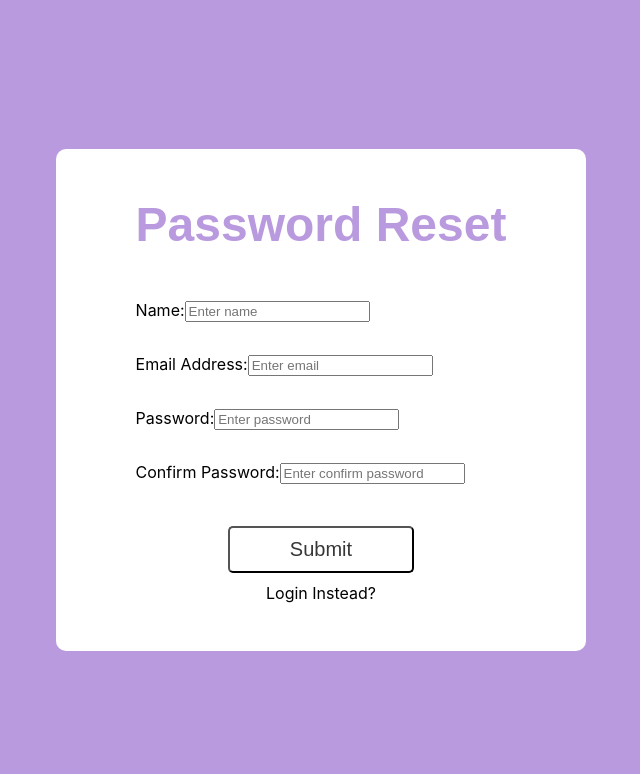
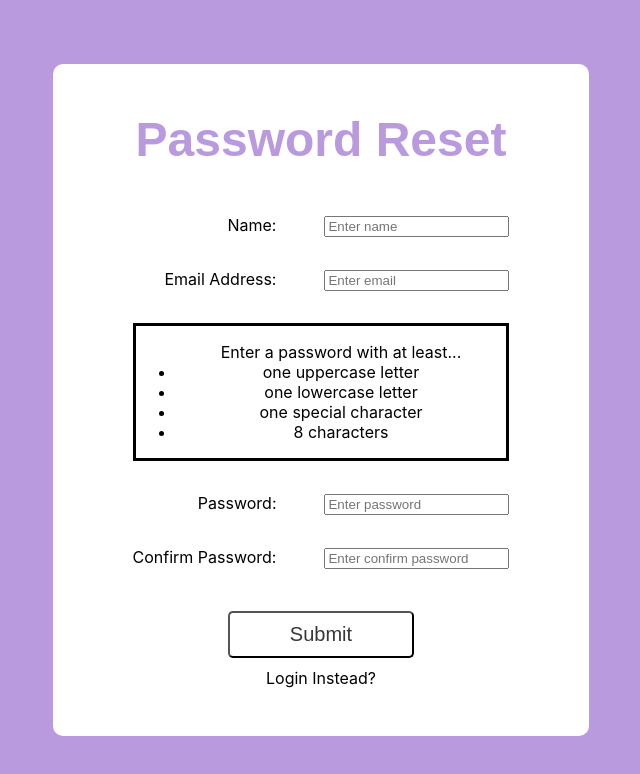
Before and after one commit to jgeorge37/acmwosu-db, a Next.js app in the folder acmw-db-app/: page /reset in a window 1280 px wide. Shown: the top 774 px of the page, without its empty margins (319-959 px from the left). Built offline with nearby package versions, Linux system fonts and the light colour scheme.

Commit message:
ADA-21 update style

```diff
--- a/acmw-db-app/pages/reset.js
+++ b/acmw-db-app/pages/reset.js
@@ -106,14 +106,14 @@ class ResetPW extends React.Component {
         <h1>Password Reset</h1>
         <form onSubmit={this.handleSubmit}>
 
-          <div className={styles.passwordChunk}>
-            <label for="name">Name:</label>
+        <div className={styles.passwordChunk}>
+            <label className={styles.labelStyle} htmlFor="name">Name:</label>
             <input
               type="text"
               name="name"
               value={this.state.input.name}
               onChange={this.handleChange}
-              class="form-control"
+              //class="form-control"
               placeholder="Enter name"
               id="name" />
 
@@ -121,27 +121,36 @@ class ResetPW extends React.Component {
           </div>
 
           <div className={styles.passwordChunk}>
-            <label for="email">Email Address:</label>
+            <label className={styles.labelStyle} htmlFor="email">Email Address:</label>
             <input
               type="text"
               name="email"
               value={this.state.input.email}
               onChange={this.handleChange}
-              class="form-control"
+              //class="form-control"
               placeholder="Enter email"
               id="email" />
 
               <div className="text-danger">{this.state.errors.email}</div>
           </div>
 
-          <div className={styles.passwordChunk}>
-            <label for="password">Password:</label>
+          <div className={styles.passwordRequirements}>
+            <ul>Enter a password with at least...
+              <li>one uppercase letter</li>
+              <li>one lowercase letter</li>
+              <li>one special character</li>
+              <li>8 characters</li>
+            </ul>
+          </div>
+
+          <div className={styles.password1Chunk}>
+            <label className={styles.labelStyle} htmlFor="password">Password:</label>
             <input
               type="password"
               name="password"
               value={this.state.input.password}
               onChange={this.handleChange}
-              class="form-control"
+              //class="form-control"
               placeholder="Enter password"
               id="password" />
 
@@ -149,13 +158,13 @@ class ResetPW extends React.Component {
           </div>
 
           <div className={styles.passwordChunk}>
-            <label for="password">Confirm Password:</label>
+            <label className={styles.labelStyle} htmlFor="password">Confirm Password:</label>
             <input
               type="password"
               name="confirm_password"
               value={this.state.input.confirm_password}
               onChange={this.handleChange}
-              class="form-control"
+              //class="form-control"
               placeholder="Enter confirm password"
               id="confirm_password" />
 
--- a/acmw-db-app/styles/Reset.module.css
+++ b/acmw-db-app/styles/Reset.module.css
@@ -62,10 +62,28 @@
   }
 
   .passwordChunk {
-    text-align: left;
+    text-align: right;
     padding-bottom: 2rem;
   }
 
+  .password1Chunk {
+    text-align: right;
+    padding-top: 2rem;
+    padding-bottom: 2rem;
+  }
+
+  .emailChunk {
+    text-align: right;
+  }
+
+  .labelStyle{
+    padding-right: 3rem;
+  }
+
+  .passwordRequirements {
+    text-align: center;
+    border-style: solid;
+  }
   .passwordChunk a.smol {
     margin-top: 1rem;
     margin-left: 0.75rem;
```
